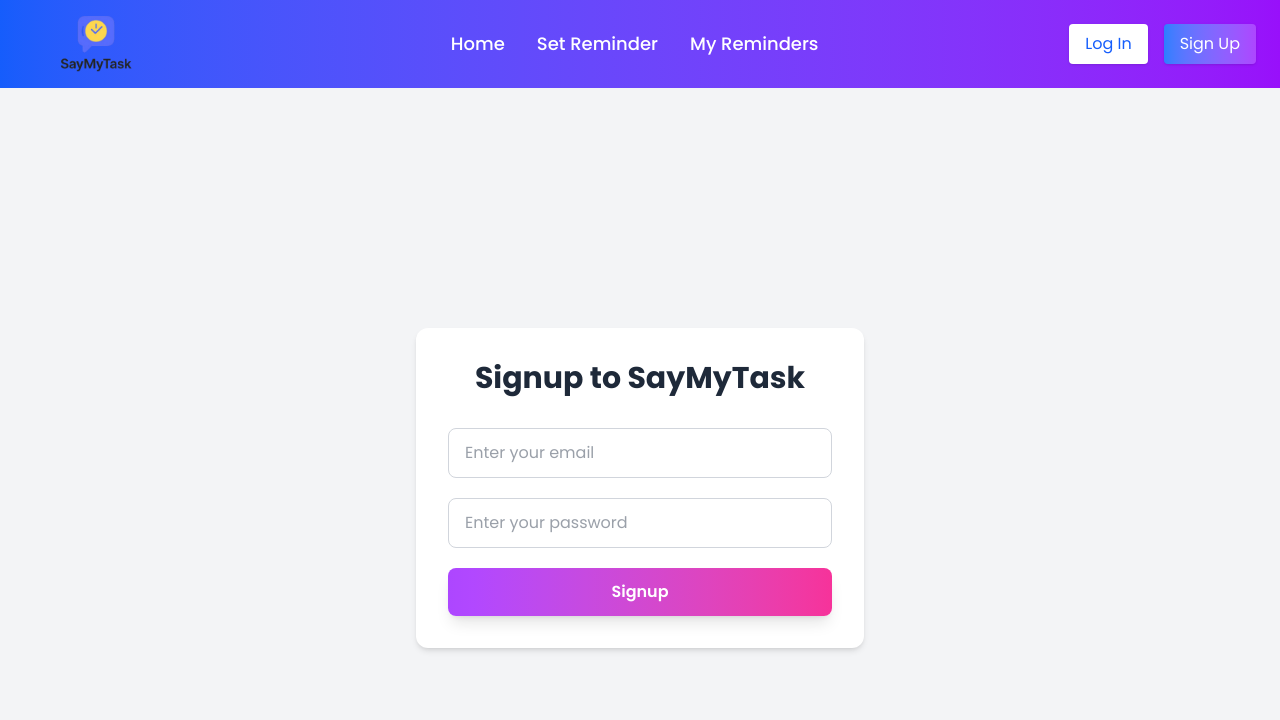
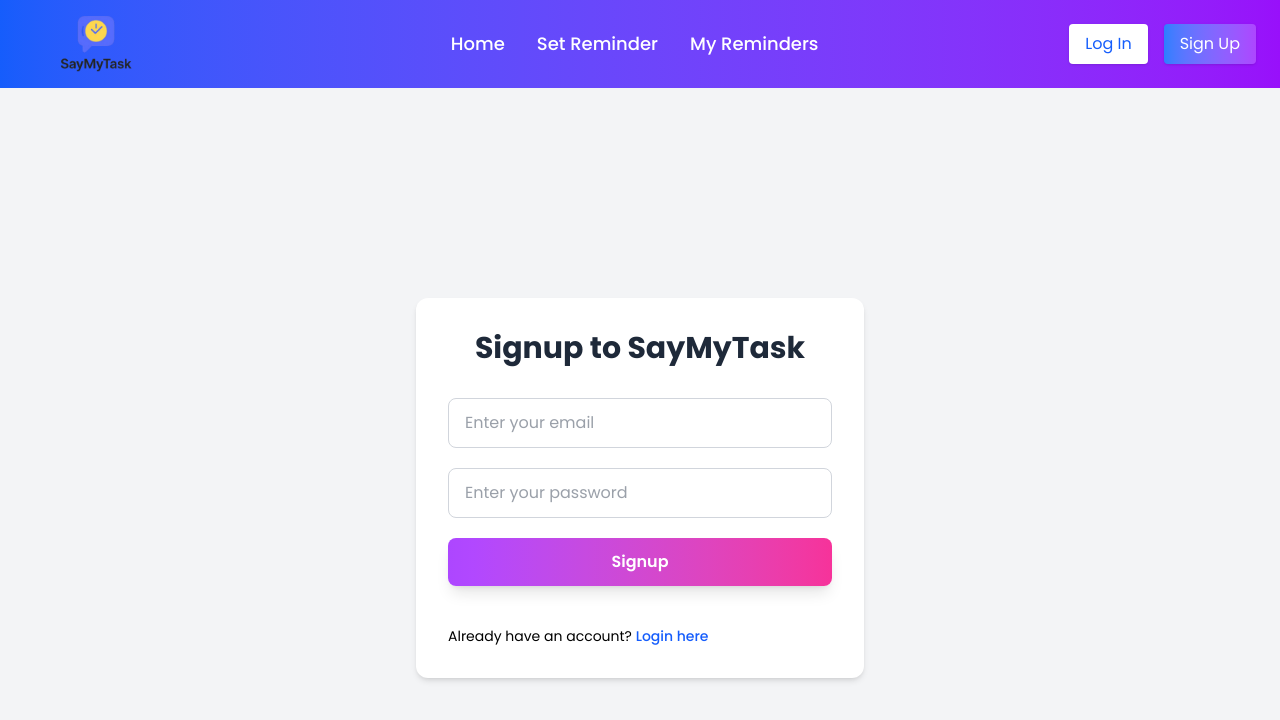
Before and after one commit to ankit11556/SayMyTask, a React (Vite) app in the folder frontend/: page /sign-up in a window 1280 px wide. Shown: the top 720 px of the page. Built offline with nearby package versions, Linux system fonts and the light colour scheme; no server answers.

Commit message:
add login/signup switch link

```diff
--- a/frontend/src/pages/Login.jsx
+++ b/frontend/src/pages/Login.jsx
@@ -58,7 +58,7 @@
             Login
           </button>
            <p className="text-sm text-black">
-             Don’t have an account yet? <Link to="/signup" className="font-medium text-blue-600 hover:underline ">Sign up</Link>
+             Don’t have an account yet? <Link to="/sign-up" className="font-medium text-blue-600 hover:underline ">Sign up</Link>
             </p>
             <GoogleLogin></GoogleLogin>
         </form>
--- a/frontend/src/pages/Signup.jsx
+++ b/frontend/src/pages/Signup.jsx
@@ -1,6 +1,6 @@
 import { useState } from "react"
 import { userSignup } from "../services/AuthApi"
-
+import { Link } from "react-router-dom"
 const Signup = () => {
   const [email, setEmail] = useState("")
   const [password, setPassword] = useState("")
@@ -47,6 +47,9 @@
           >
             Signup
           </button>
+           <p className="text-sm text-black mt-5">
+              Already have an account? <Link to="/login" className="font-medium text-blue-600 hover:underline ">Login here</Link>
+            </p>
         </form>
       </div>
     </div>
```
